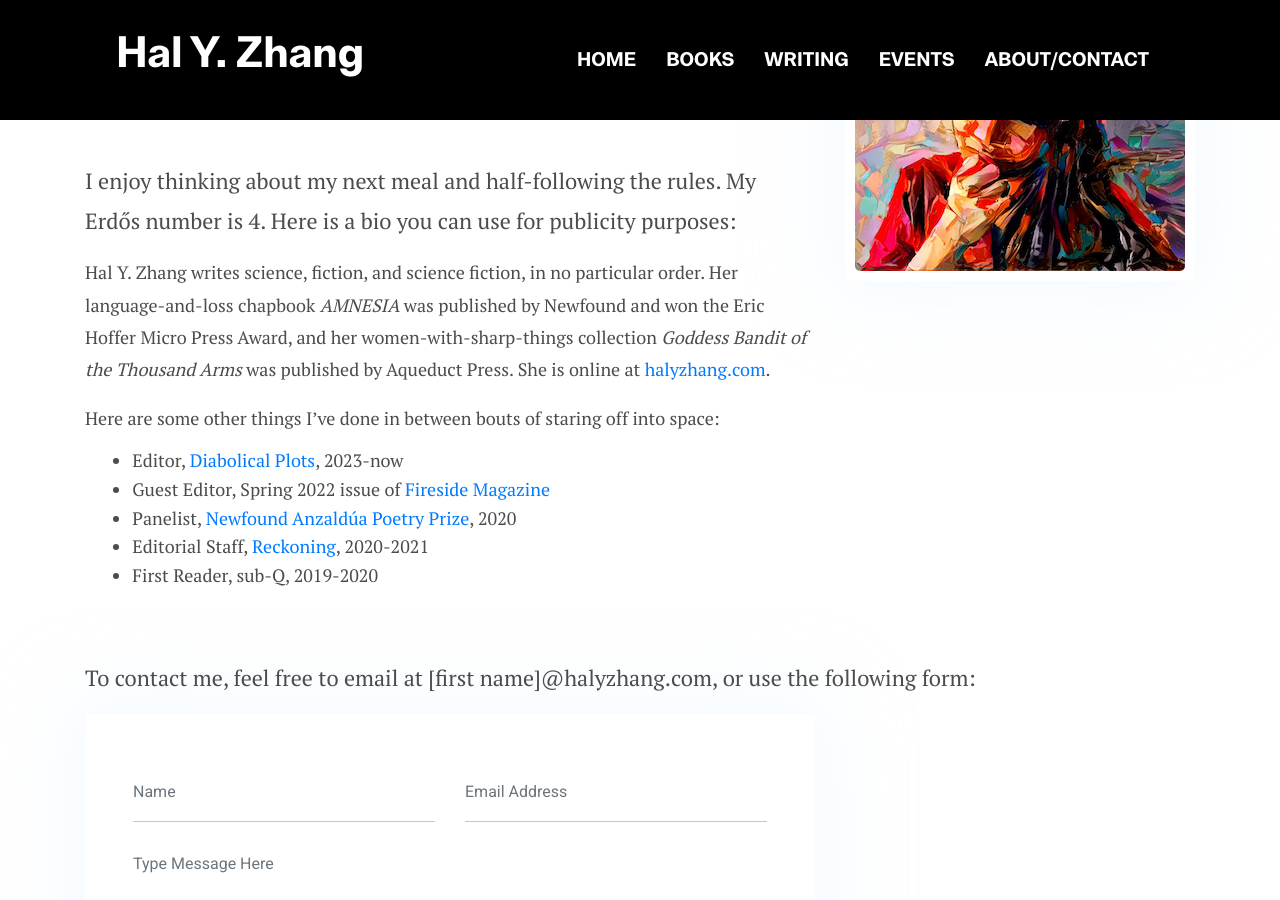
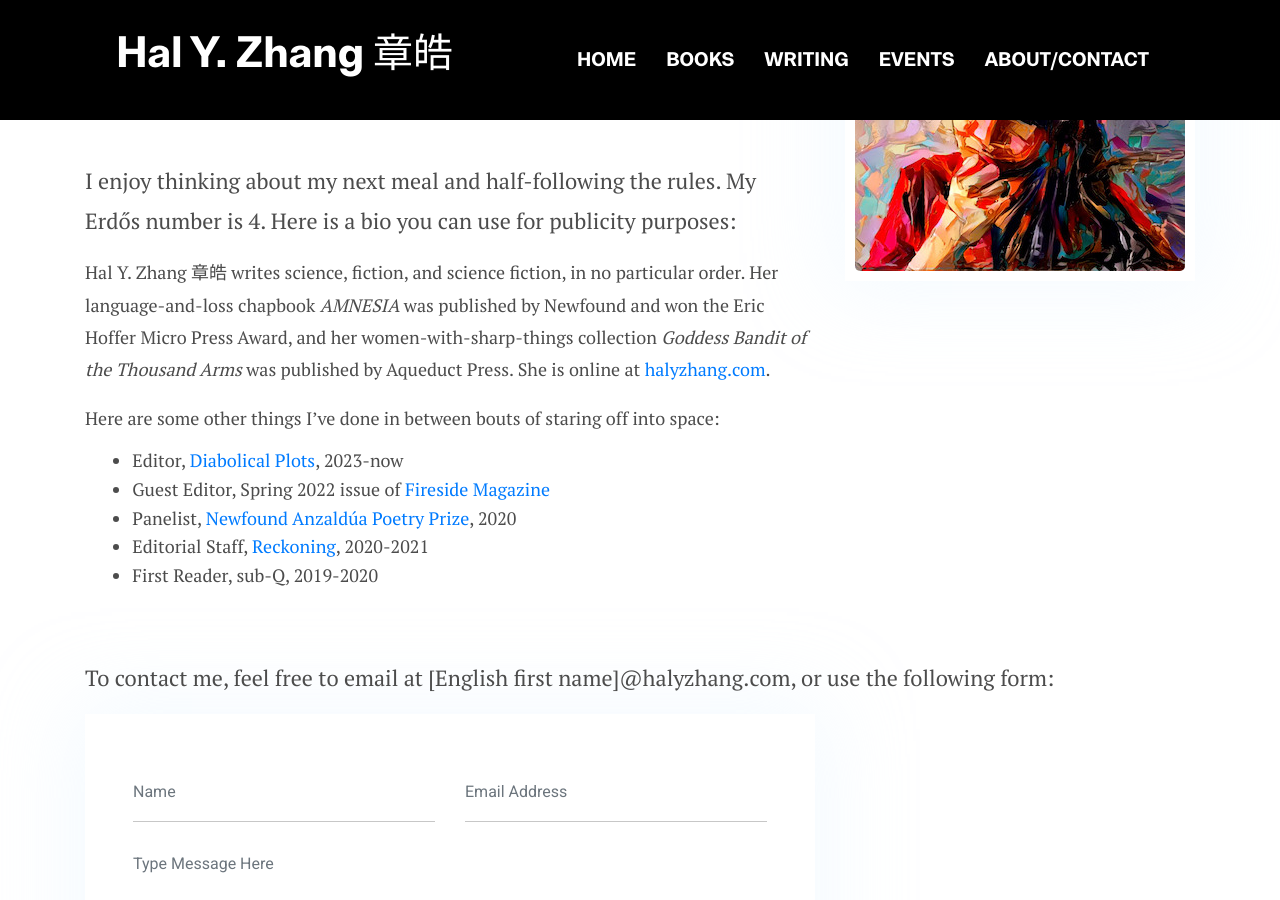
Before and after one commit to abbynicoleyee/abbynicoleyee.github.io, a Jekyll site: the page built from _pages/about.md, in a window 1280 px wide and 900 px high, scrolled down 423 px. Built offline with Jekyll 4.4.1, drawn with Linux system fonts in a browser that asks for light colours.

Commit message:
update name and url

```diff
--- a/_config.yml
+++ b/_config.yml
@@ -16,7 +16,7 @@ defaults:
   - scope:
       path: '_pages'
     values:
-      permalink: /:basename:output_ext
+      permalink: /:basename:output_ext/
 
 include:
   - _pages
--- a/_data/settings.yml
+++ b/_data/settings.yml
@@ -1,14 +1,13 @@
 #-------------------------------
 # General Site Settings
 
-title: Hal Y. Zhang
+title: Hal Y. Zhang 章皓
 description: Personal website of writer Hal Y. Zhang.
 copyright: Read the [Colophon](/colophon), if you'd like.
 
 menu:
 - {name: Books, link: '/books'}
 - {name: Writing, link: '/writing'}
-#- {name: Blog, link: '/blog'}
 - {name: Events, link: '/events'}
 - {name: About/Contact, link: '/about'}
 
--- a/_includes/contact-section.html
+++ b/_includes/contact-section.html
@@ -4,7 +4,8 @@
     <div class="row">
       <div class="col-12">
         <!--<h2 class="section-title">{{ site.data.settings.contact-title }}</h2>-->
-        <p class="paragraph-lg">To contact me, feel free to email at [first name]@halyzhang.com, or use the following form:</p>
+        <p class="paragraph-lg">To contact me, feel free to email at [English first name]@halyzhang.com, or use the
+          following form:</p>
       </div>
       <div class="col-lg-8">
         <div class="bg-white rounded text-center p-5 shadow-down">
@@ -21,11 +22,11 @@
             </div>
 
             <div class="col-12 px-0 mb-4">
-            <div class="form-check form-check-inline">
-              <input type="checkbox" name="maillist" class="form-check-input" id="maillist">
-              <label class="form-check-label" for="maillist">Add me to your low-traffic mailing list.</label>
+              <div class="form-check form-check-inline">
+                <input type="checkbox" name="maillist" class="form-check-input" id="maillist">
+                <label class="form-check-label" for="maillist">Add me to your low-traffic mailing list.</label>
+              </div>
             </div>
-          </div>
 
             <div class="col-lg-6 col-10 mx-auto">
               <button type="submit" class="btn btn-primary w-100">send</button>
--- a/_pages/about.md
+++ b/_pages/about.md
@@ -8,7 +8,7 @@ signature: assets/images/about/signature.png
 
 <p class="paragraph-lg">I enjoy thinking about my next meal and half-following the rules. My Erd&#337;s number is 4. Here is a bio you can use for publicity purposes:</p>
 
-Hal Y. Zhang writes science, fiction, and science fiction, in no particular order. Her language-and-loss chapbook _AMNESIA_ was published by Newfound and won the Eric Hoffer Micro Press Award, and her women-with-sharp-things collection _Goddess Bandit of the Thousand Arms_ was published by Aqueduct Press. She is online at [halyzhang.com](https://halyzhang.com).
+Hal Y. Zhang 章皓 writes science, fiction, and science fiction, in no particular order. Her language-and-loss chapbook _AMNESIA_ was published by Newfound and won the Eric Hoffer Micro Press Award, and her women-with-sharp-things collection _Goddess Bandit of the Thousand Arms_ was published by Aqueduct Press. She is online at [halyzhang.com](https://halyzhang.com).
 
 Here are some other things I've done in between bouts of staring off into space:
 
```
